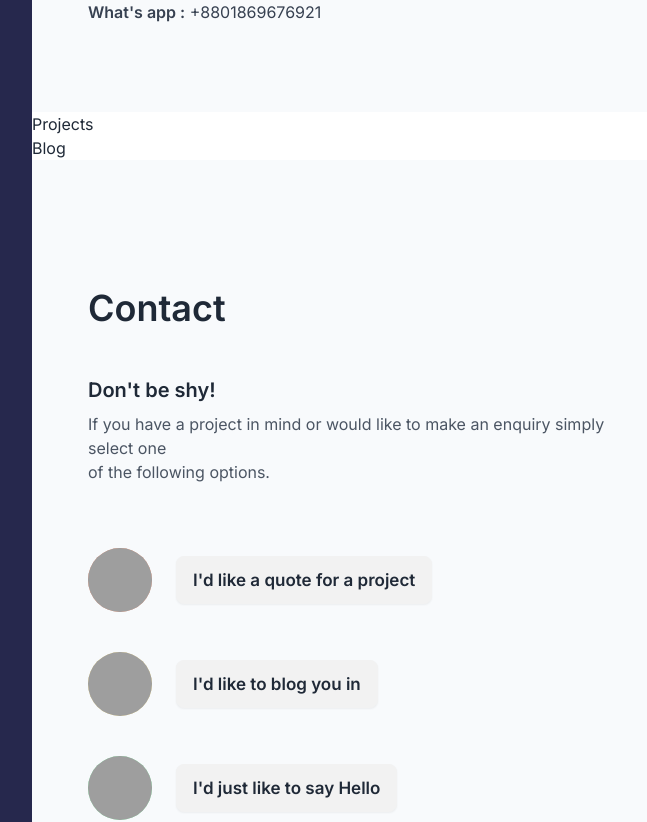
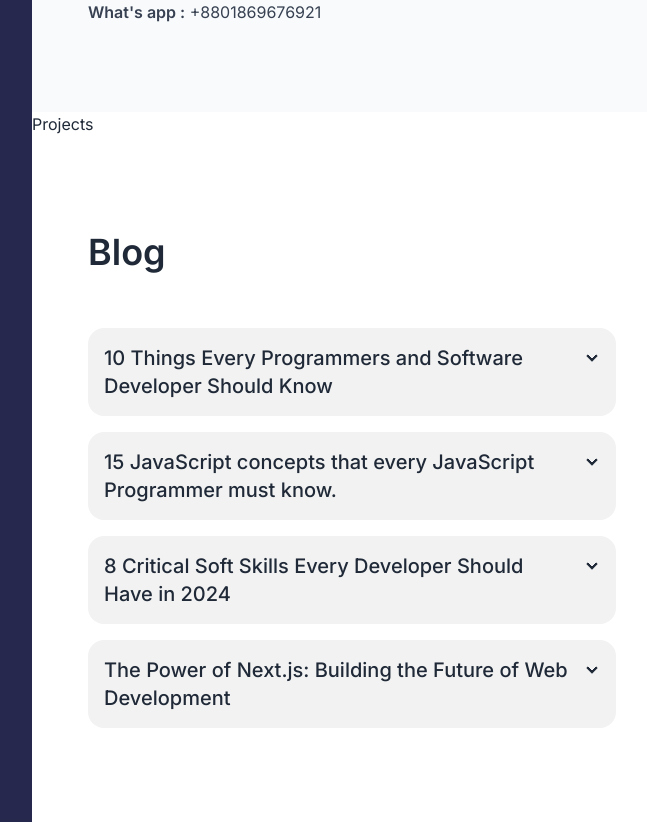
Before and after one commit to foysal0321/portfolio-3.0, a Next.js app: page / in a window 1280 px wide. Shown: the part 1740-2562 px from the top of the page, without its empty margins (608-1255 px from the left). Built offline with nearby package versions, Linux system fonts and the light colour scheme; grey boxes are pictures that could not be loaded.

Commit message:
blog-section

```diff
--- a/src/components/blogs/Blog.tsx
+++ b/src/components/blogs/Blog.tsx
@@ -1,6 +1,25 @@
+import { blogData } from "./BlogData";
 
 export default function Blog() {
   return (
-    <div>Blog</div>
+    <div id="Blog" className="py-10">
+      <div className="md:p-14 p-6">
+        <h1 className="text-4xl font-semibold">Blog</h1>
+
+        <div className="mt-8 py-2">
+          {blogData.map((blog, i) => (
+            <div key={i} className="collapse collapse-arrow bg-base-200 my-4">
+              <input type="radio" name="my-accordion-2" />
+              <div className="collapse-title text-xl font-medium">
+                {blog.name}
+              </div>
+              <div className="collapse-content">
+                <a href="#">See More</a>
+              </div>
+            </div>
+          ))}
+        </div>
+      </div>
+    </div>
   )
 }
--- /dev/null
+++ b/src/components/blogs/BlogData.tsx
@@ -0,0 +1,14 @@
+export const blogData = [
+    {
+        name: "10 Things Every Programmers and Software Developer Should Know"
+    },
+    {
+        name: "15 JavaScript concepts that every JavaScript Programmer must know."
+    },
+    {
+        name: "8 Critical Soft Skills Every Developer Should Have in 2024"
+    },
+    {
+        name: "The Power of Next.js: Building the Future of Web Development"
+    },
+]
```
